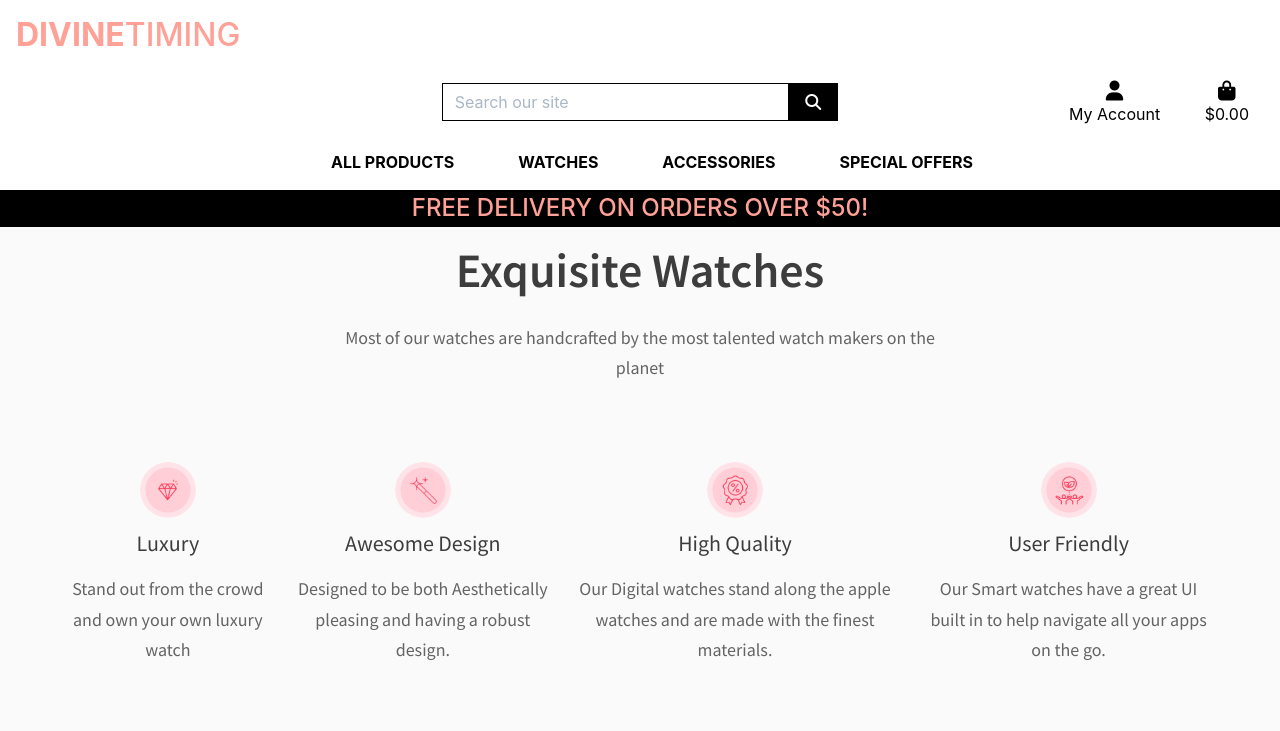
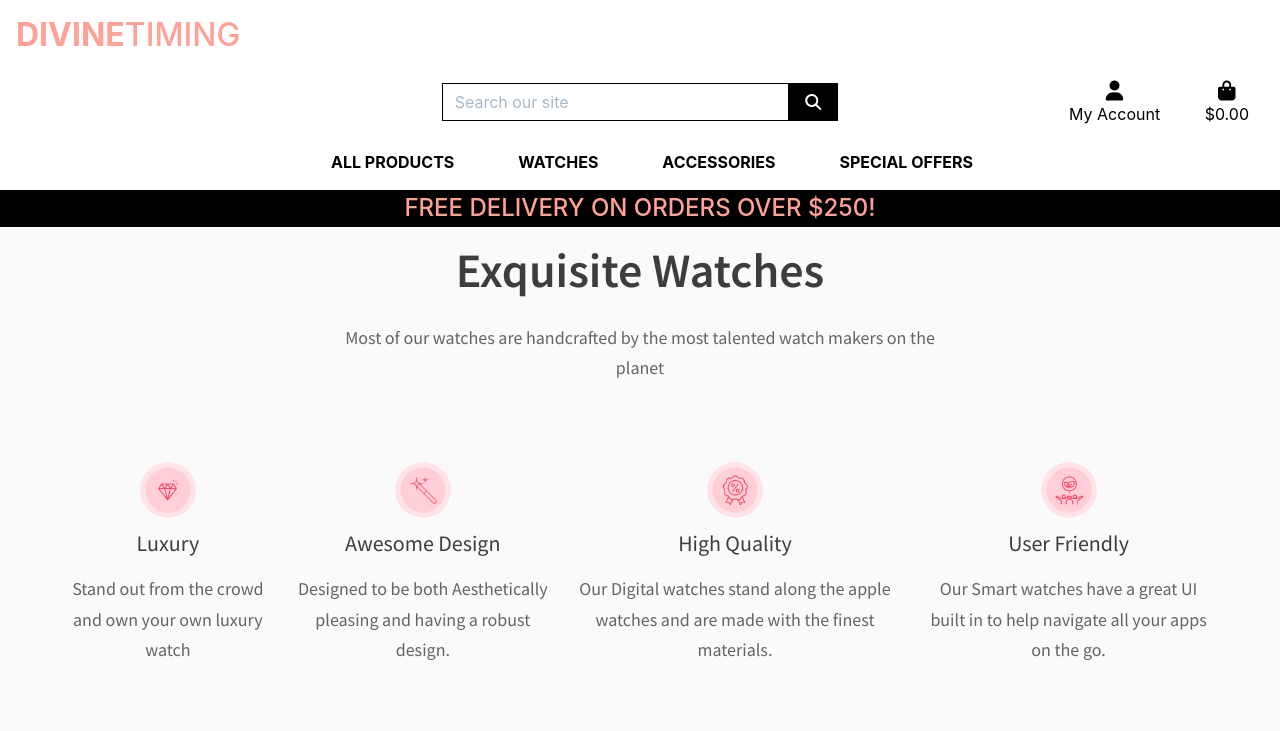
Before and after one commit to Code-Institute-Submissions/MikaCodez-Divine_Timing_JanResub, a Django app: page / in a window 1280 px wide. Shown: the top 731 px of the page. Run offline with Django 3.2, Linux system fonts and the light colour scheme; some libraries are stand-ins or nearby versions.

```diff
--- a/divine_timing/settings.py
+++ b/divine_timing/settings.py
@@ -211,11 +211,11 @@ if 'USE_AWS' in os.environ:
 DEFAULT_AUTO_FIELD = 'django.db.models.BigAutoField'
 
 # Stripe
-FREE_DELIVERY_THRESHOLD = 50
+FREE_DELIVERY_THRESHOLD = 250
 STANDARD_DELIVERY_PERCENTAGE = 10
 
 # Stripe
-FREE_DELIVERY_THRESHOLD = 50
+FREE_DELIVERY_THRESHOLD = 250
 STANDARD_DELIVERY_PERCENTAGE = 10
 STRIPE_CURRENCY = 'gbp'
 STRIPE_PUBLIC_KEY = os.getenv('STRIPE_PUBLIC_KEY', 'pk_test_51LJFjoGWRsXFTFWwLYq2yqOTpQ52ZH3djhjtPW0Q2NgGM6qqARwlj1su0CdXCgG0FkWsWfopTAILVfgXM1TyEIlx00RnzLb3Hl')
--- a/home/templates/home/index.html
+++ b/home/templates/home/index.html
@@ -201,8 +201,7 @@
 
         <div class="testimonial-card">
             <img src="{{ MEDIA_URL }}testi-1.png" alt="">
-            <p class="text-paragraph">“ They work <b>perfectly</b> and I'm very pleased with the decision to get
-                these. Thanks for a <b>great product!</b> “</p>
+            <p class="text-paragraph">“ Highly reccomend! They even offer repair service for watches if needed. Thanks for a <b>great product!</b> “</p>
             <div class="rating">
                 <img src="{{ MEDIA_URL }}Star-fill.svg" alt="">
                 <img src="{{ MEDIA_URL }}Star-fill.svg" alt="">
@@ -229,8 +228,7 @@
 
         <div class="testimonial-card">
             <img src="{{ MEDIA_URL }}testi-3.png" alt="testimonal">
-            <p class="text-paragraph">“ They work <b>perfectly</b> and I'm very pleased with the decision to get
-                these. Thanks for a <b>great product!</b> “</p>
+            <p class="text-paragraph">“ Amazing handcrafted <b>Watches</b> they help me automate my day <b>wonderful purchase!</b> “</p>
             <div class="rating">
                 <img src="{{ MEDIA_URL }}Star-fill.svg" alt="">
                 <img src="{{ MEDIA_URL }}Star-fill.svg" alt="">
```
Also changed, not shown: db.sqlite3, media/715IsE1mV5L._UY679_.jpg (added), media/zelda04s_orange_twist_2.webp (added).
